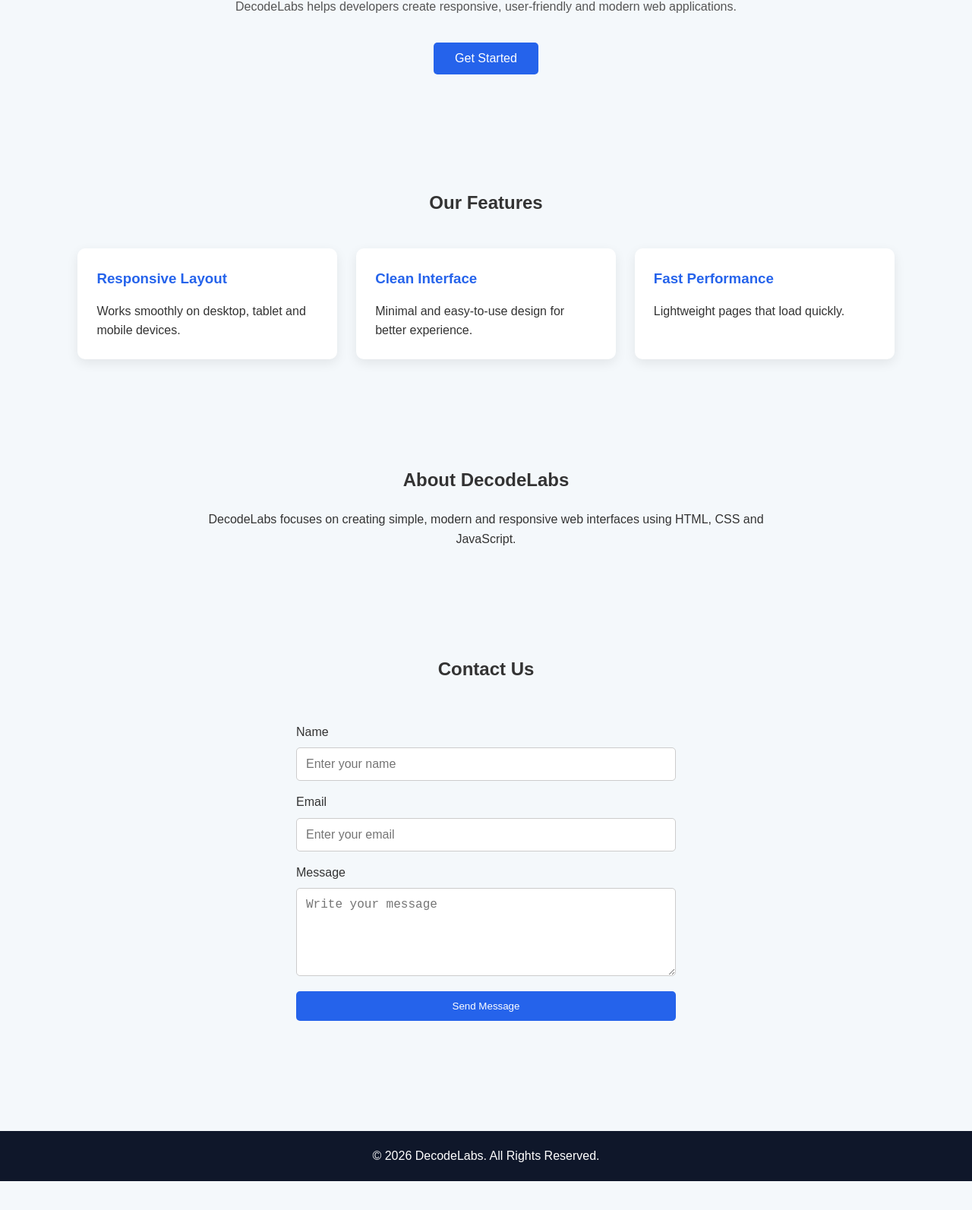
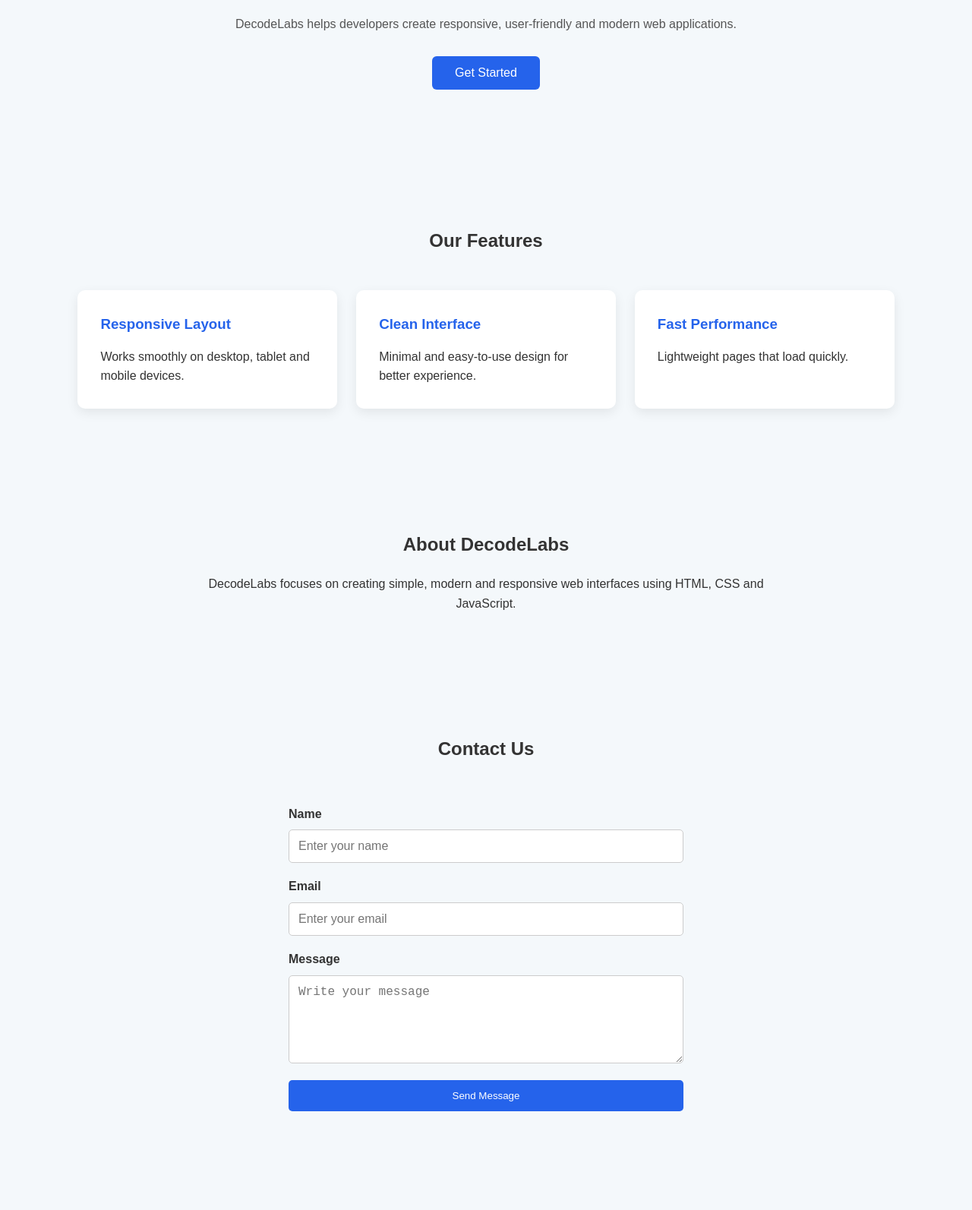
Before and after one commit to HassanNawazBhatti/Decodelabs-task-1, a plain HTML site: page index.html in a window 1280 px wide. Shown: the part 262-1855 px from the top of the page at 76% size. Before the commit the page ends 1817 px from the top, so only its background shows below. Drawn offline with Linux system fonts and the light colour scheme.

Commit message:
Refactor CSS for layout and design enhancements
Updated styles for improved layout and responsiveness.

```diff
--- a/style.css
+++ b/style.css
@@ -2,6 +2,10 @@
     margin: 0;
     padding: 0;
     box-sizing: border-box;
+}
+
+html {
+    scroll-behavior: smooth;
 }
 
 body {
@@ -15,6 +19,8 @@ header {
     background: #0f172a;
     color: white;
     padding: 18px 8%;
+    position: sticky;
+    top: 0;
 }
 
 nav {
@@ -25,6 +31,7 @@ nav {
 
 .logo {
     font-size: 28px;
+    letter-spacing: 1px;
 }
 
 nav ul {
@@ -36,52 +43,58 @@ nav ul {
 nav a {
     color: white;
     text-decoration: none;
-    transition: .3s;
+    transition: color .3s ease;
 }
 
 nav a:hover {
     color: #38bdf8;
 }
 
+section {
+    scroll-margin-top: 90px;
+}
+
 #home {
     text-align: center;
-    padding: 80px 10%;
+    padding: 100px 10%;
 }
 
 #home h1 {
-    font-size: 48px;
+    font-size: 50px;
     color: #0f172a;
+    margin-bottom: 20px;
 }
 
 #home p {
     width: 70%;
-    margin: 20px auto;
+    margin: auto;
     color: #555;
 }
 
 #home button {
-    margin-top: 15px;
-    padding: 12px 28px;
+    margin-top: 30px;
+    padding: 13px 30px;
     border: none;
     background: #2563eb;
     color: white;
     cursor: pointer;
-    border-radius: 5px;
+    border-radius: 6px;
     font-size: 16px;
     transition: .3s;
 }
 
 #home button:hover {
     background: #1d4ed8;
+    transform: translateY(-3px);
 }
 
 #features {
-    padding: 70px 8%;
+    padding: 80px 8%;
 }
 
 #features h2 {
     text-align: center;
-    margin-bottom: 40px;
+    margin-bottom: 45px;
 }
 
 .feature-container {
@@ -91,10 +104,16 @@ nav a:hover {
 
 .feature-container article {
     background: white;
-    padding: 25px;
+    padding: 30px;
     border-radius: 10px;
-    box-shadow: 0 5px 15px rgba(0, 0, 0, .08);
+    box-shadow: 0 5px 15px rgba(0,0,0,.08);
     flex: 1;
+    transition: .3s;
+}
+
+.feature-container article:hover {
+    transform: translateY(-8px);
+    box-shadow: 0 12px 25px rgba(0,0,0,.12);
 }
 
 .feature-container h3 {
@@ -103,7 +122,7 @@ nav a:hover {
 }
 
 #about {
-    padding: 70px 10%;
+    padding: 80px 10%;
     text-align: center;
 }
 
@@ -117,7 +136,7 @@ nav a:hover {
 }
 
 #contact {
-    padding: 70px 10%;
+    padding: 80px 10%;
 }
 
 #contact h2 {
@@ -126,7 +145,7 @@ nav a:hover {
 }
 
 form {
-    width: 500px;
+    width: 520px;
     max-width: 100%;
     margin: auto;
     display: flex;
@@ -134,7 +153,8 @@ form {
 }
 
 label {
-    margin-top: 15px;
+    margin-top: 18px;
+    font-weight: bold;
 }
 
 input,
@@ -144,11 +164,19 @@ textarea {
     border: 1px solid #ccc;
     border-radius: 5px;
     font-size: 16px;
+    transition: .3s;
+}
+
+input:focus,
+textarea:focus {
+    outline: none;
+    border-color: #2563eb;
+    box-shadow: 0 0 8px rgba(37,99,235,.25);
 }
 
 form button {
-    margin-top: 20px;
-    padding: 12px;
+    margin-top: 22px;
+    padding: 13px;
     border: none;
     background: #2563eb;
     color: white;
@@ -159,6 +187,7 @@ form button {
 
 form button:hover {
     background: #1d4ed8;
+    transform: translateY(-2px);
 }
 
 #formMessage {
@@ -171,11 +200,15 @@ footer {
     background: #0f172a;
     color: white;
     text-align: center;
-    padding: 20px;
-    margin-top: 60px;
+    padding: 25px;
+    margin-top: 80px;
 }
 
 @media (max-width:768px) {
+
+    header {
+        padding: 20px;
+    }
 
     nav {
         flex-direction: column;
@@ -187,12 +220,22 @@ footer {
         text-align: center;
     }
 
+    #home {
+        padding: 70px 20px;
+    }
+
     #home h1 {
         font-size: 34px;
     }
 
     #home p {
         width: 100%;
+    }
+
+    #features,
+    #about,
+    #contact {
+        padding: 60px 20px;
     }
 
     .feature-container {
@@ -202,5 +245,4 @@ footer {
     #about p {
         width: 100%;
     }
-
 }
```
